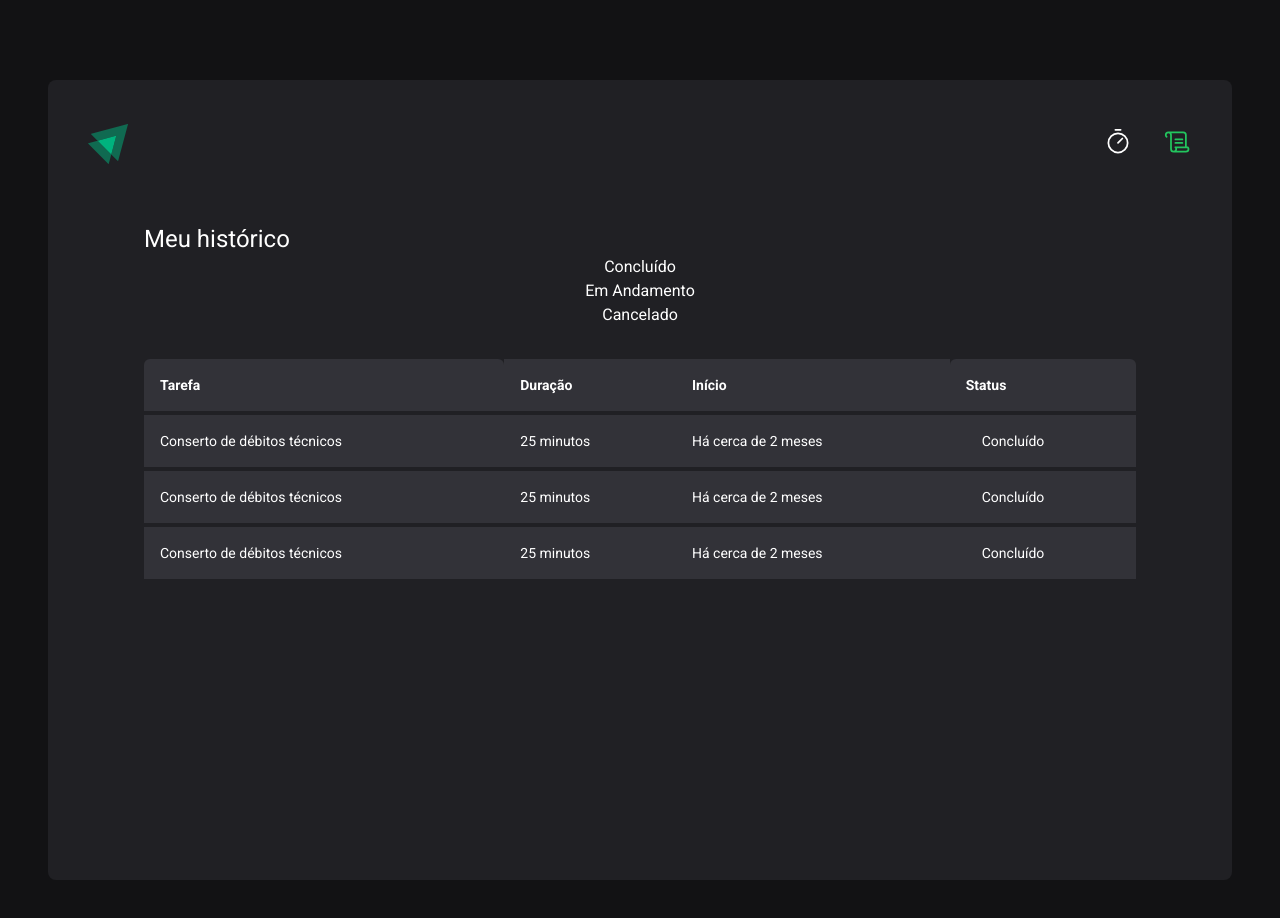
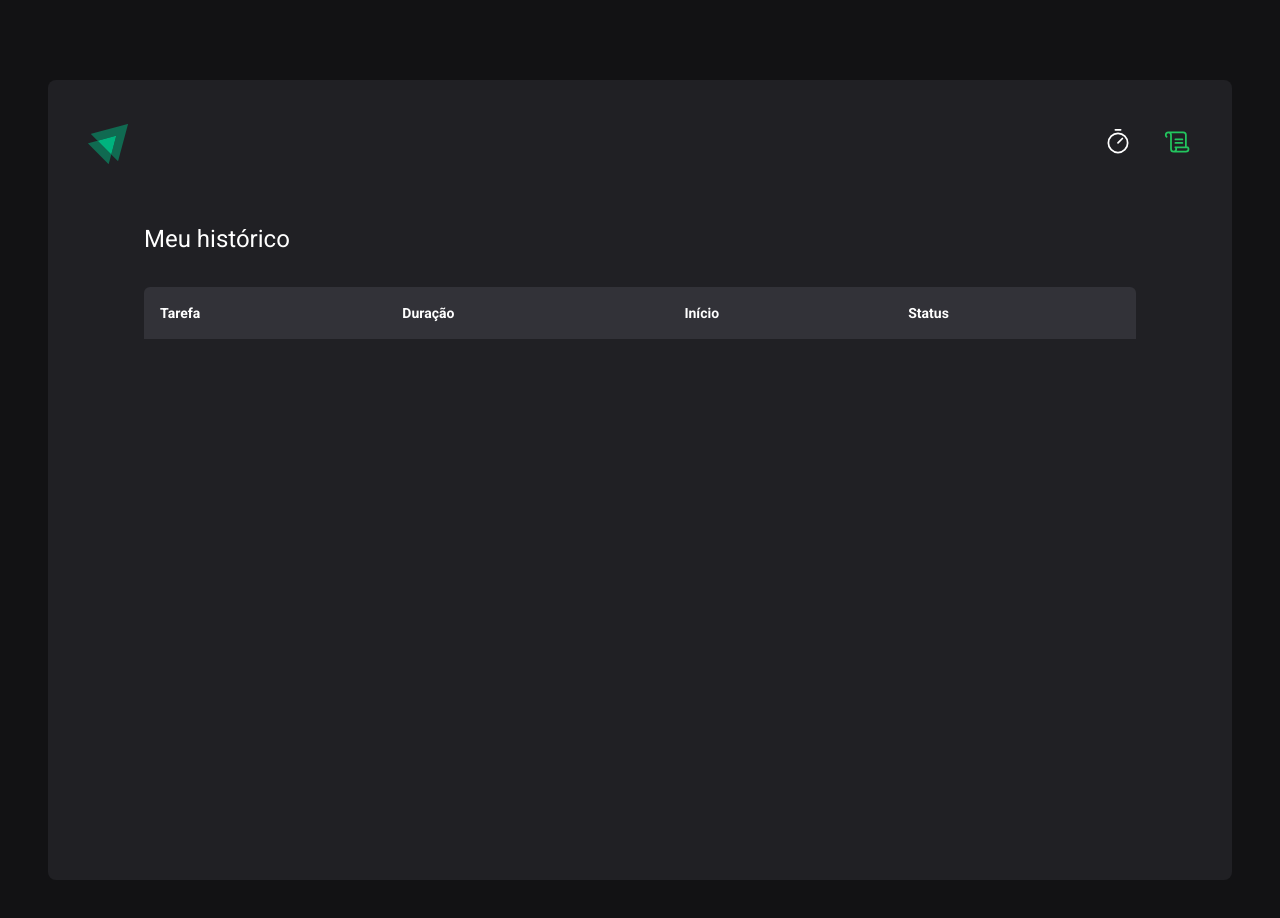
Before and after one commit to ViniciusOliver-stack/Ignite-React, a React (Vite) app in the folder 02-ignite-timer/: page /history in a window 1280 px wide. Shown: the top 918 px of the page. Built offline with nearby package versions, Linux system fonts and the light colour scheme.

Commit message:
feat: show table cycle

```diff
--- a/02-ignite-timer/src/pages/history/index.tsx
+++ b/02-ignite-timer/src/pages/history/index.tsx
@@ -1,45 +1,20 @@
-import { useContext, useState } from 'react'
+import { useContext } from 'react'
 import { CyclesContext } from '../../contexts/CyclesContext'
 
 export function History() {
-  const [colorStatus, setColorStatus] = useState('Concluído')
-
   const { cycles } = useContext(CyclesContext)
 
   console.log(cycles)
-
-  const getStatusColor = () => {
-    switch (colorStatus) {
-      case 'Concluído':
-        return 'bg-green-500'
-      case 'Em andamento':
-        return 'bg-yellow-500'
-      case 'Cancelado':
-        return 'bg-red-500'
-      default:
-        return 'bg-gray-500'
-    }
-  }
-
-  const handleChangeStatus = (novoStatus: string) => {
-    setColorStatus(novoStatus)
-  }
 
   return (
     <main className="flex-1 md:p-14 flex flex-col">
       <h1 className="text-2xl text-gray_color-100">Meu histórico</h1>
 
-      <button onClick={() => handleChangeStatus('Concluído')}>Concluído</button>
-      <button onClick={() => handleChangeStatus('Em andamento')}>
-        Em Andamento
-      </button>
-      <button onClick={() => handleChangeStatus('Cancelado')}>Cancelado</button>
-
       <div className="flex-1 overflow-auto mt-8">
         <table className="w-full min-w-[600px] border-collapse">
           <thead>
             <tr>
-              <th className="bg-gray_color-600 p-4 text-left text-gray_color-100 text-sm rounded-t-md pl-4">
+              <th className="bg-gray_color-600 p-4 text-left text-gray_color-100 text-sm rounded-tl-md pl-4">
                 Tarefa
               </th>
               <th className="bg-gray_color-600 p-4 text-left text-gray_color-100 text-sm">
@@ -48,67 +23,47 @@ export function History() {
               <th className="bg-gray_color-600 p-4 text-left text-gray_color-100 text-sm">
                 Início
               </th>
-              <th className="bg-gray_color-600 p-4 text-left text-gray_color-100 text-sm rounded-t-md pr-4">
+              <th className="bg-gray_color-600 p-4 text-left text-gray_color-100 text-sm rounded-tr-md pr-4">
                 Status
               </th>
             </tr>
           </thead>
 
           <tbody>
+            {cycles.map((cycle) => {
+              return (
+                <tr key={cycle.id}>
                   <td className="bg-gray_color-600 border-t-4 border-gray_color-700 p-4 text-sm">
-              Conserto de débitos técnicos
+                    {cycle.task}
                   </td>
                   <td className="bg-gray_color-600 border-t-4 border-gray_color-700 p-4 text-sm">
-              25 minutos
+                    {cycle.minutesAmount} minutos
                   </td>
                   <td className="bg-gray_color-600 border-t-4 border-gray_color-700 p-4 text-sm">
-              Há cerca de 2 meses
+                    {cycle.startDate.toISOString()}
                   </td>
                   <td className="bg-gray_color-600 border-t-4 border-gray_color-700 p-4 text-sm">
-              <span
-                className={`before:${getStatusColor()} before:content-[''] before:block before:h-2 before:w-2 before:rounded-lg flex items-center gap-2`}
-              >
-                {colorStatus}
+                    {cycle.finishedDate && (
+                      <span className="before:bg-green_color-500 before:content-[''] before:block before:h-2 before:w-2 before:rounded-full flex items-center gap-4">
+                        Concluído
                       </span>
+                    )}
+
+                    {cycle.interruptedDate && (
+                      <span className="before:bg-red-400 before:content-[''] before:block before:h-2 before:w-2 before:rounded-full flex items-center gap-4">
+                        Interrompido
+                      </span>
+                    )}
+
+                    {!cycle.finishedDate && !cycle.interruptedDate && (
+                      <span className="before:bg-yellow-400 before:content-[''] before:block before:h-2 before:w-2 before:rounded-full flex items-center gap-4">
+                        Em andamento
+                      </span>
+                    )}
                   </td>
-          </tbody>
-
-          <tbody>
-            <td className="bg-gray_color-600 border-t-4 border-gray_color-700 p-4 text-sm">
-              Conserto de débitos técnicos
-            </td>
-            <td className="bg-gray_color-600 border-t-4 border-gray_color-700 p-4 text-sm">
-              25 minutos
-            </td>
-            <td className="bg-gray_color-600 border-t-4 border-gray_color-700 p-4 text-sm">
-              Há cerca de 2 meses
-            </td>
-            <td className="bg-gray_color-600 border-t-4 border-gray_color-700 p-4 text-sm">
-              <span
-                className={`before:${getStatusColor()} before:content-[''] before:block before:h-2 before:w-2 before:rounded-lg flex items-center gap-2`}
-              >
-                {colorStatus}
-              </span>
-            </td>
-          </tbody>
-
-          <tbody>
-            <td className="bg-gray_color-600 border-t-4 border-gray_color-700 p-4 text-sm">
-              Conserto de débitos técnicos
-            </td>
-            <td className="bg-gray_color-600 border-t-4 border-gray_color-700 p-4 text-sm">
-              25 minutos
-            </td>
-            <td className="bg-gray_color-600 border-t-4 border-gray_color-700 p-4 text-sm">
-              Há cerca de 2 meses
-            </td>
-            <td className="bg-gray_color-600 border-t-4 border-gray_color-700 p-4 text-sm">
-              <span
-                className={`before:${getStatusColor()} before:content-[''] before:block before:h-2 before:w-2 before:rounded-lg flex items-center gap-2`}
-              >
-                {colorStatus}
-              </span>
-            </td>
+                </tr>
+              )
+            })}
           </tbody>
         </table>
       </div>
```
Lines whose indentation alone changed are shown as unchanged.
